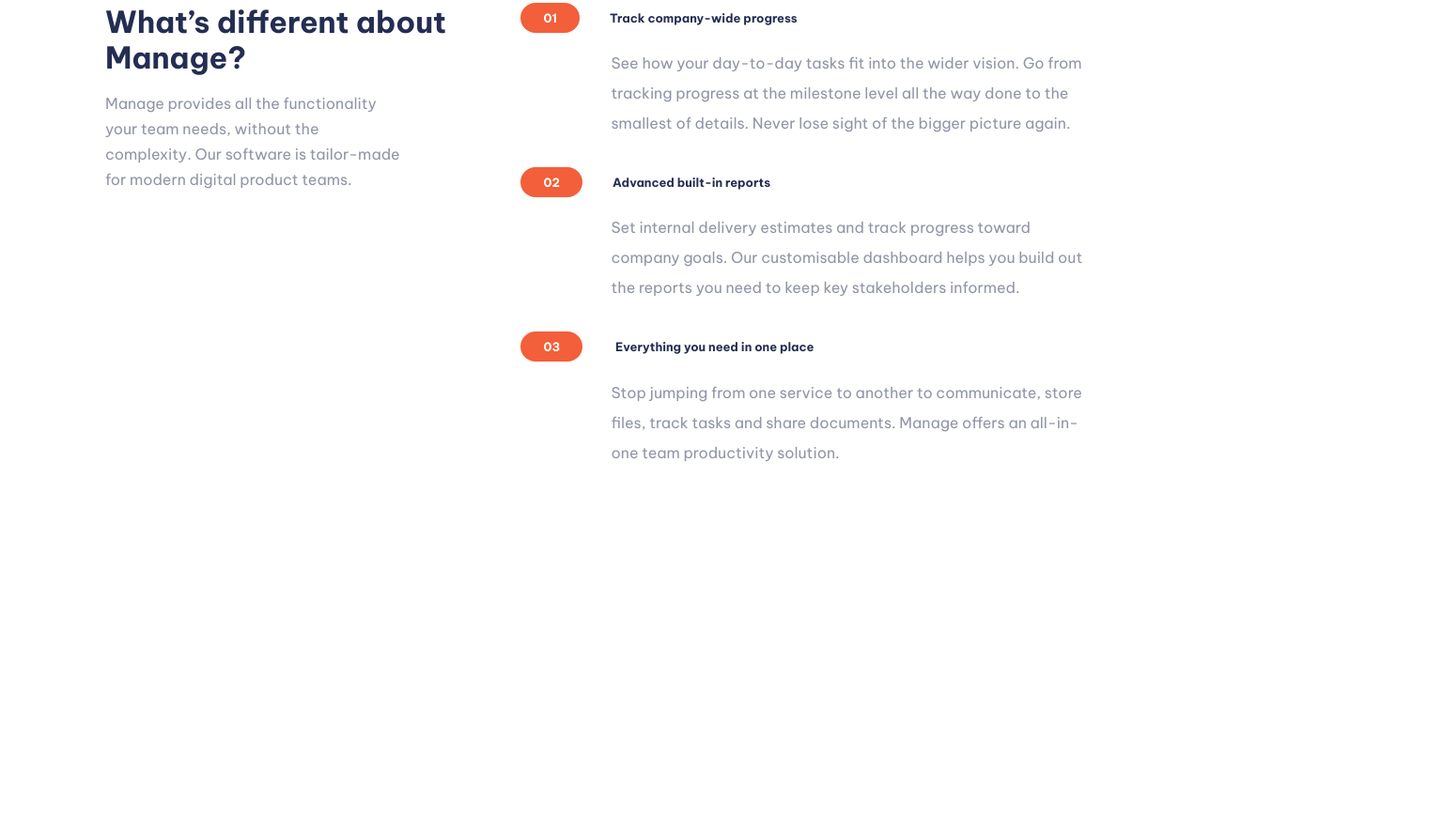
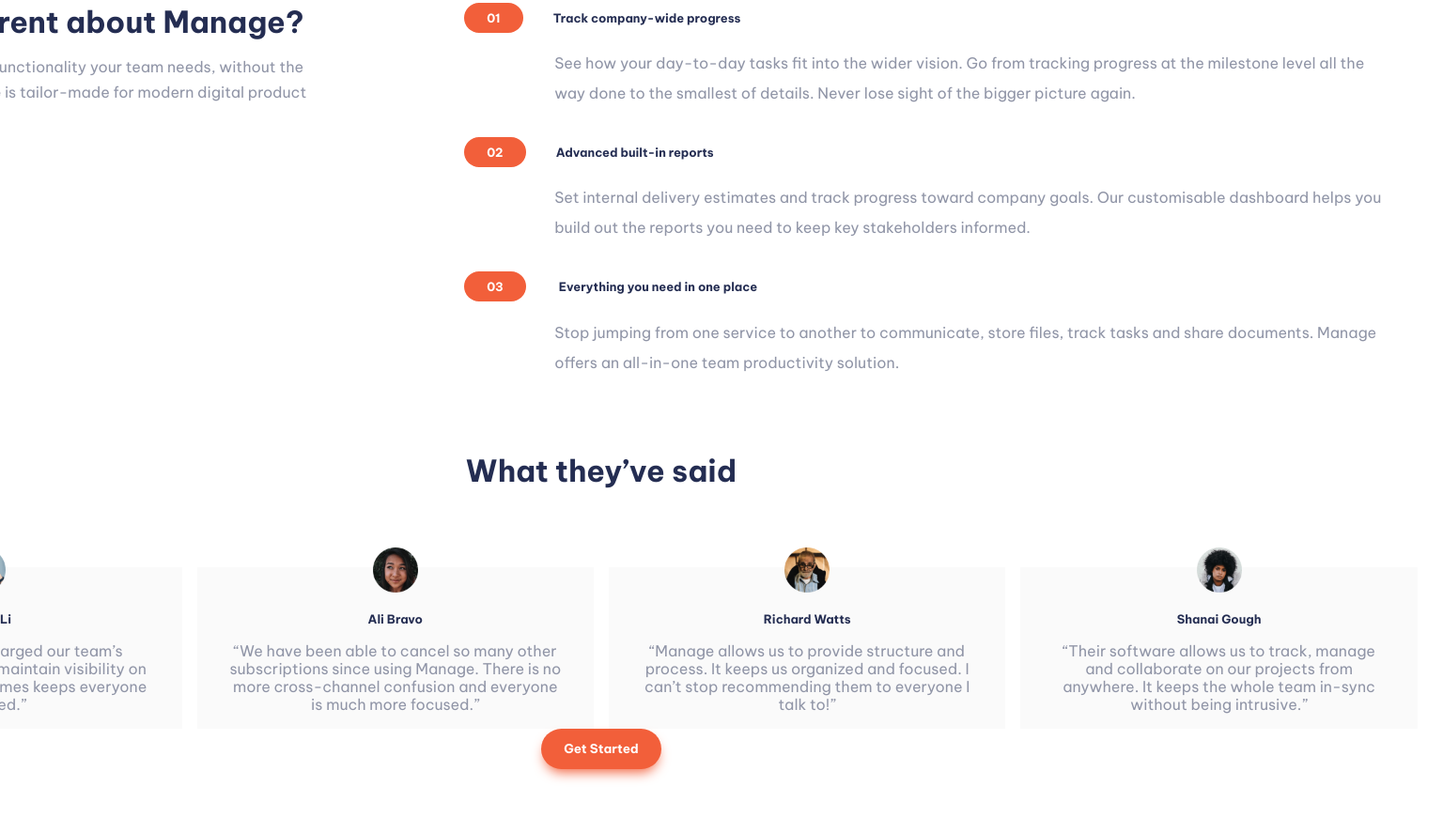
Before and after one commit to Baki16/fem-manage, a plain HTML site: page index.html in a window 1280 px wide. Shown: the part 792-1662 px from the top of the page at 94% size, 1536 px wide, since content can reach past the window. Before the commit the page ends 1402 px from the top, so only its background shows below. Drawn offline with Linux system fonts and the light colour scheme.

Commit message:
Started testemonial slider

```diff
--- a/index.css
+++ b/index.css
@@ -22,7 +22,7 @@
   --fs-600: 2rem;
   --fs-500: 1rem;
   --fs-400: 0.9375rem;
-  --fs-300: .8rem;
+  --fs-300: 0.8rem;
   --fs-200: 0.75rem;
 }
 @media (min-width: 35em) {
@@ -265,6 +265,9 @@
 .bg-darker-blue {
   background-color: hsl(var(--clr-darker-blue));
 }
+.bg-gray {
+  background-color: hsl(var(--clr-light-gray));
+}
 .text-dark {
   color: hsl(var(--clr-dark-blue));
 }
@@ -288,8 +291,6 @@
 }
 /* ---- Seting ip body ---- */
 body {
-  width: 100vw;
-  overflow-x: hidden;
   font-size: 16px;
   font-family: var(--ff-serif);
   color: hsl(var(--clr-dark-gray-blue));
@@ -404,13 +405,6 @@
   flex-direction: column-reverse;
   position: relative;
 }
-.hiro > .tablet-image {
-  width: 130%;
-  position: absolute;
-  z-index: -1;
-  top: -40%;
-  right: -40%;
-}
 .main-info {
   max-width: 27em;
   padding: 2rem;
@@ -426,11 +420,6 @@
   width: 100vw;
 }
 @media (min-width: 45em) {
-  .hiro > .tablet-image {
-    width: 80%;
-    top: -80%;
-    right: -30%;
-  }
   .main-info {
     align-items: flex-start;
     text-align: left;
@@ -483,8 +472,31 @@
   .number-badge {
     margin-right: 2rem;
   }
-  .about-list > li > p{
+  .about-list > li > p {
     margin-left: 6.5rem;
     line-height: 2;
   }
 }
+/* ---- Testemonial section ---- */
+.testemonial {
+  text-align: center;
+}
+.textemonial > .testemonial-list {
+  align-items: flex-start;
+  justify-content: space-between;
+  width: 70em;
+  overflow: hidden;
+}
+.testemonial > .testemonial-list > li {
+flex-direction: column;
+align-items: center;
+width: 33vw !important;
+}
+.testemonial > .testemonial-list > li > .img {
+  width: 3rem;
+  transform: translateY(90%);
+}
+
+.testemonial > .testemonial-list > li > .testemonial-text {
+  padding: 3rem 2rem 1rem 2rem;
+}
--- a/index.html
+++ b/index.html
@@ -42,7 +42,7 @@
         >
           <li><a class="text-dark fw-500" href="#">Pricing</a></li>
           <li><a class="text-dark fw-500" href="#">Product</a></li>
-          <li><a class="text-dark fw-500" href="#about-us">About Us</a></li>
+          <li><a class="text-dark fw-500" href="#">About Us</a></li>
           <li><a class="text-dark fw-500" href="#">Careers</a></li>
           <li><a class="text-dark fw-500" href="#">Community</a></li>
         </ul>
@@ -53,11 +53,6 @@
     </header>
     <main class="grid-container">
       <section class="hiro flex">
-        <img
-          src="./images/bg-tablet-pattern.svg"
-          alt="tablet pattern"
-          class="tablet-image"
-        />
         <article class="main-info flex">
           <h1 class="fs-700 fw-700 text-dark">
             Bring everyone together to build better products.
@@ -78,7 +73,7 @@
           <img src="./images/illustration-intro.svg" alt="intro illustation" />
         </div>
       </section>
-      <section id="about-us" class="about flex">
+      <section class="about flex">
         <article class="about-info">
           <h2 class="fs-600 fw-700 text-dark mb-1">
             What’s different about Manage?
@@ -92,7 +87,8 @@
         <ul class="about-list">
           <li class="mb-2">
             <h4 class="text-dark fw-700 fs-300 mb-1">
-              <span class="number-badge bg-red text-white fw-700">01</span>Track company-wide progress
+              <span class="number-badge bg-red text-white fw-700">01</span>Track
+              company-wide progress
             </h4>
             <p class="line-height-15">
               See how your day-to-day tasks fit into the wider vision. Go from
@@ -102,7 +98,8 @@
           </li>
           <li class="mb-2">
             <h4 class="text-dark fw-700 fs-300 mb-1">
-              <span class="number-badge bg-red text-white fw-700">02</span>Advanced built-in reports
+              <span class="number-badge bg-red text-white fw-700">02</span
+              >Advanced built-in reports
             </h4>
             <p class="line-height-15">
               Set internal delivery estimates and track progress toward company
@@ -113,8 +110,8 @@
 
           <li>
             <h4 class="text-dark fw-700 fs-300 mb-1">
-              <span class="number-badge bg-red text-white fw-700">03</span> Everything you need in one
-              place
+              <span class="number-badge bg-red text-white fw-700">03</span>
+              Everything you need in one place
             </h4>
             <p class="line-height-15">
               Stop jumping from one service to another to communicate, store
@@ -123,6 +120,69 @@
             </p>
           </li>
         </ul>
+      </section>
+      <section class="testemonial">
+        <h2 class="fs-600 fw-700 text-dark mb-1">What they’ve said</h2>
+        <ul class="testemonial-list flex">
+          <li class="flex">
+            <div class="img">
+              <img src="./images/avatar-anisha.png" alt="Anisha Li image" />
+            </div>
+            <article class="testemonial-text bg-gray">
+              <h4 class="text-dark fw-700 fs-300 mb-1">Anisha Li</h4>
+              <p>
+                “Manage has supercharged our team’s workflow. The ability to
+                maintain visibility on larger milestones at all times keeps
+                everyone motivated.”
+              </p>
+            </article>
+          </li>
+          <li class="flex">
+            <div class="img">
+              <img src="./images/avatar-ali.png" alt="Ali Bravo image" />
+            </div>
+            <article class="testemonial-text bg-gray">
+              <h4 class="text-dark fw-700 fs-300 mb-1">Ali Bravo</h4>
+              <p>
+                “We have been able to cancel so many other subscriptions since
+                using Manage. There is no more cross-channel confusion and
+                everyone is much more focused.”
+              </p>
+            </article>
+          </li>
+          <li class="flex">
+            <div class="img">
+              <img
+                src="./images/avatar-richard.png"
+                alt="Richard Watts image"
+              />
+            </div>
+            <article class="testemonial-text bg-gray">
+              <h4 class="text-dark fw-700 fs-300 mb-1">Richard Watts</h4>
+              <p>
+                “Manage allows us to provide structure and process. It keeps us
+                organized and focused. I can’t stop recommending them to
+                everyone I talk to!”
+              </p>
+            </article>
+          </li>
+          <li class="flex">
+            <div class="img">
+              <img src="./images/avatar-shanai.png" alt="Shanai Gough image" />
+            </div>
+            <article class="testemonial-text bg-gray">
+              <h4 class="text-dark fw-700 fs-300 mb-1">Shanai Gough</h4>
+              <p>
+                “Their software allows us to track, manage and collaborate on
+                our projects from anywhere. It keeps the whole team in-sync
+                without being intrusive.”
+              </p>
+            </article>
+          </li>
+        </ul>
+        <button class="call-to-action bg-red text-white fw-700 ff-serif">
+          Get Started
+        </button>
       </section>
     </main>
 
@@ -141,22 +201,17 @@
 
   What they’ve said
 
-  Anisha Li
-  “Manage has supercharged our team’s workflow. The ability to maintain
-  visibility on larger milestones at all times keeps everyone motivated.”
 
-  Ali Bravo
-  “We have been able to cancel so many other subscriptions since using
-  Manage. There is no more cross-channel confusion and everyone is much
-  more focused.”
 
-  Richard Watts
-  “Manage allows us to provide structure and process. It keeps us organized
-  and focused. I can’t stop recommending them to everyone I talk to!”
 
-  Shanai Gough
-  “Their software allows us to track, manage and collaborate on our projects
-  from anywhere. It keeps the whole team in-sync without being intrusive.”
+
+
+
+
+
+
+
+
 
   Get Started
 
```
